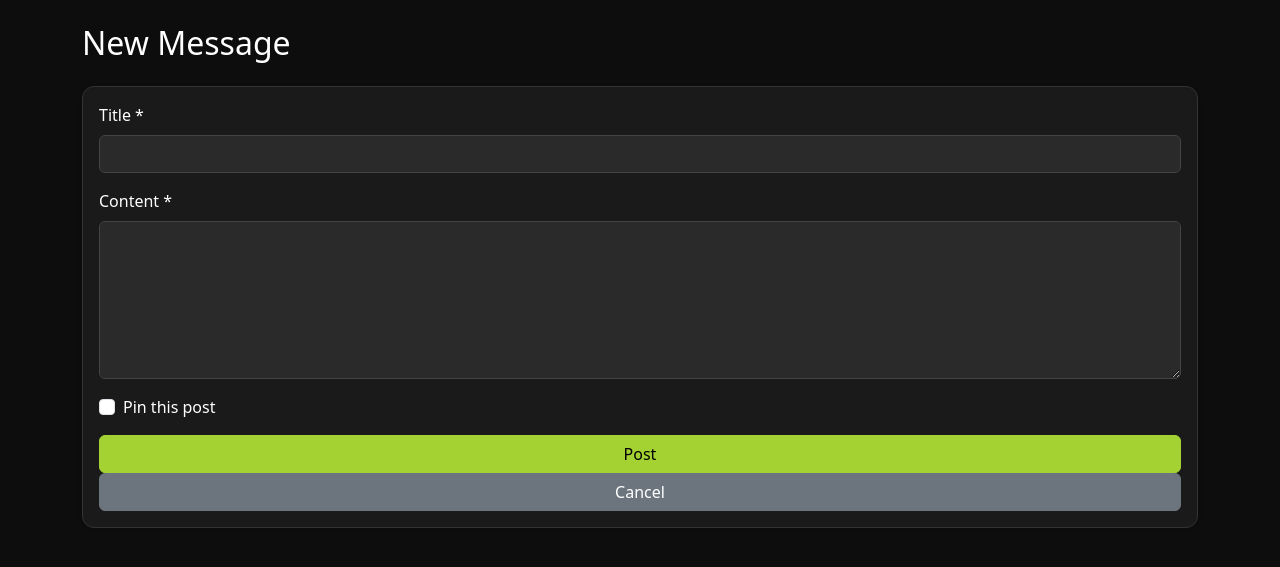
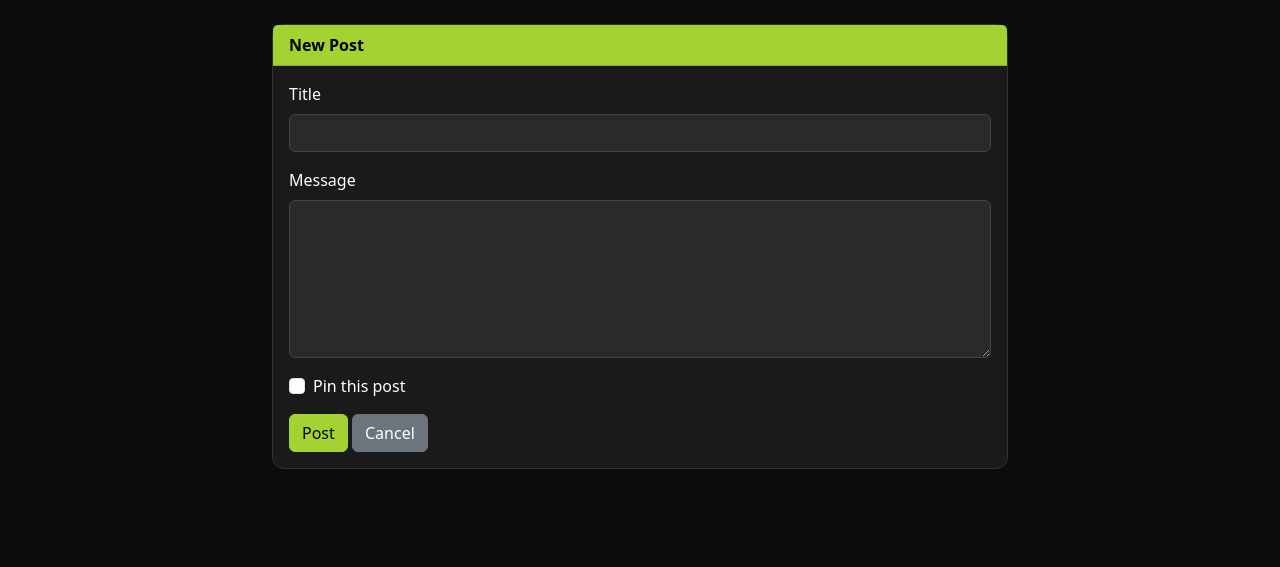
Before and after one commit to amfb98/church-safety-app, a Flask app: page /messages/new in a window 1280 px wide. Shown: the part 62-629 px from the top of the page. Run offline with Flask 3, Linux system fonts and the light colour scheme; a user stored in the database is signed in.

Commit message:
Refactor message form for editing and new posts

```diff
--- a/templates/message_form.html
+++ b/templates/message_form.html
@@ -1,23 +1,32 @@
 {% extends "base.html" %}
-{% block title %}New Message{% endblock %}
+{% block title %}{{ 'Edit Post' if msg else 'New Post' }}{% endblock %}
 {% block content %}
-<h2 class="mb-4">New Message</h2>
-<form method="POST" class="card card-body shadow-sm">
+<div class="row justify-content-center">
+    <div class="col-md-8">
+        <div class="card">
+            <div class="card-header">{{ 'Edit Post' if msg else 'New Post' }}</div>
+            <div class="card-body">
+                <form method="POST">
                     <div class="mb-3">
-        <label class="form-label">Title *</label>
-        <input type="text" name="title" class="form-control" required>
+                        <label class="form-label">Title</label>
+                        <input type="text" name="title" class="form-control" required
+                               value="{{ msg.title if msg else '' }}">
                     </div>
                     <div class="mb-3">
-        <label class="form-label">Content *</label>
-        <textarea name="content" class="form-control" rows="6" required></textarea>
+                        <label class="form-label">Message</label>
+                        <textarea name="content" class="form-control" rows="6" required>{{ msg.content if msg else '' }}</textarea>
                     </div>
-    {% if current_user.role == 'admin' %}
-    <div class="form-check mb-3">
-        <input class="form-check-input" type="checkbox" name="is_pinned" id="pin">
+                    {% if not msg and current_user.role == 'admin' %}
+                    <div class="mb-3 form-check">
+                        <input type="checkbox" name="is_pinned" class="form-check-input" id="pin">
                         <label class="form-check-label" for="pin">Pin this post</label>
                     </div>
                     {% endif %}
-    <button type="submit" class="btn btn-primary">Post</button>
-    <a href="{{ url_for('messages') }}" class="btn btn-secondary">Cancel</a>
+                    <button type="submit" class="btn btn-primary">{{ 'Save Changes' if msg else 'Post' }}</button>
+                    <a href="{{ url_for('messages') if not msg else url_for('message_detail', msg_id=msg.id) }}" class="btn btn-secondary">Cancel</a>
                 </form>
+            </div>
+        </div>
+    </div>
+</div>
 {% endblock %}
```
Lines whose indentation alone changed are shown as unchanged.
